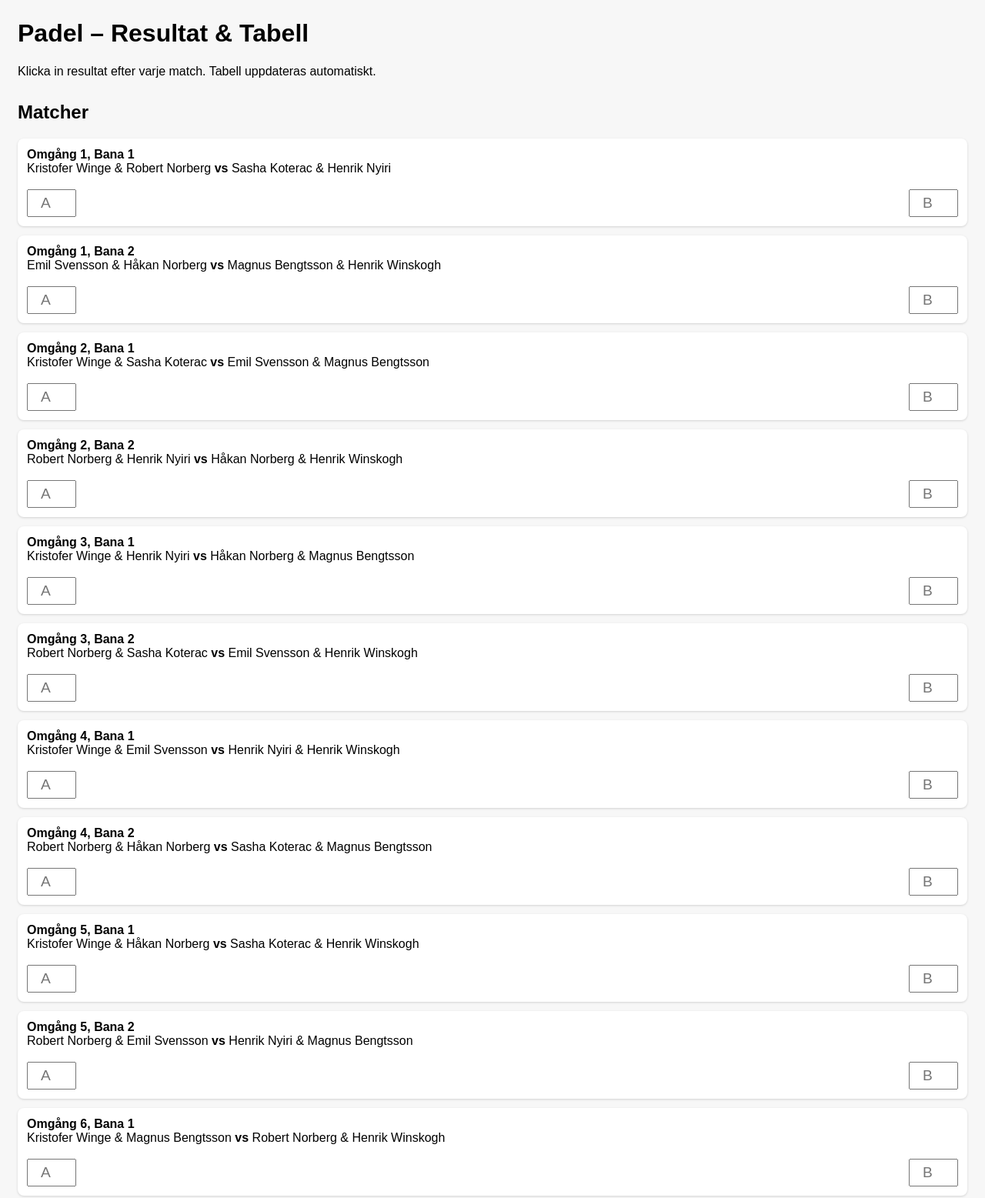
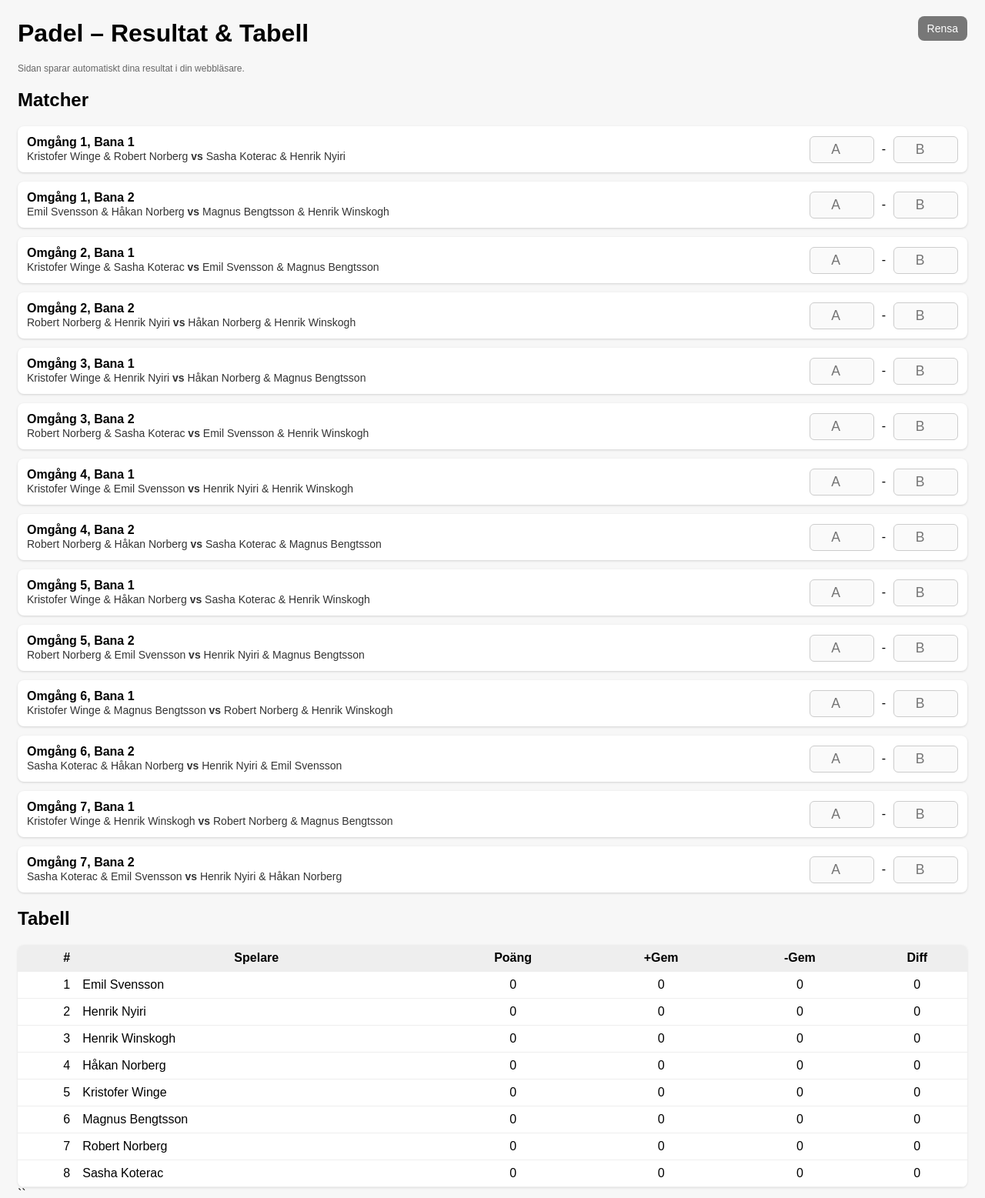
Before and after one commit to kwinge101-ux/sirocco, a plain HTML site: page index.html in a window 1280 px wide. Shown: the part 19-1576 px from the top of the page at 77% size. Drawn offline with Linux system fonts and the light colour scheme.

Commit message:
Refactor HTML structure and styles for clarity

```diff
--- a/index.html
+++ b/index.html
@@ -12,9 +12,26 @@
         padding: 15px;
         background: #f7f7f7;
     }
-    h2 {
-        margin-top: 30px;
+    h1 { margin-bottom: 8px; }
+    .topbar {
+        display: flex;
+        align-items: center;
+        justify-content: space-between;
+        gap: 10px;
+        margin-bottom: 10px;
     }
+    .btn {
+        appearance: none;
+        border: none;
+        background: #1976d2;
+        color: white;
+        padding: 8px 12px;
+        border-radius: 8px;
+        font-size: 14px;
+    }
+    .btn.secondary { background: #777; }
+    .muted { color:#666; font-size: 12px; }
+    h2 { margin-top: 20px; }
     .match {
         background: white;
         padding: 12px;
@@ -26,45 +43,64 @@
         display: flex;
         justify-content: space-between;
         gap: 10px;
+        align-items: center;
     }
-    input {
-        width: 50px;
-        padding: 5px;
-        font-size: 1.2em;
+    .inputs {
+        display:flex;
+        gap:10px;
+        align-items:center;
+    }
+    input[type="number"] {
+        width: 70px;
+        padding: 6px;
+        font-size: 1.1em;
         text-align: center;
+        border: 1px solid #ccc;
+        border-radius: 6px;
+        background: #fafafa;
+    }
+    .pair {
+        font-size: 14px;
+        color:#333;
     }
     table {
         width: 100%;
         border-collapse: collapse;
         margin-top: 15px;
         background: white;
+        border-radius: 8px;
+        overflow: hidden;
+        box-shadow: 0 1px 3px rgba(0,0,0,0.1);
     }
     th, td {
         padding: 8px;
-        border-bottom: 1px solid #ddd;
+        border-bottom: 1px solid #eee;
         text-align: center;
     }
     th {
         background: #eee;
+        font-weight: 600;
     }
+    .right { text-align:right; }
 </style>
-
 </head>
 
 <body>
 
+<div class="topbar">
   <h1>Padel – Resultat & Tabell</h1>
-<p>Klicka in resultat efter varje match. Tabell uppdateras automatiskt.</p>
-
+  <button id="resetBtn" class="btn secondary" title="Rensa alla sparade resultat">Rensa</button>
+</div>
+<p class="muted">Sidan sparar automatiskt dina resultat i din webbläsare.</p>
 
 <h2>Matcher</h2>
 <div id="matches"></div>
-
 
 <h2>Tabell</h2>
 <table id="table">
     <thead>
         <tr>
+            <th class="right">#</th>
             <th>Spelare</th>
             <th>Poäng</th>
             <th>+Gem</th>
@@ -76,6 +112,12 @@
 </table>
 
 <script>
+// ------------------------------
+// KONFIG
+// ------------------------------
+const STORAGE_KEY = "padel_v1_results"; // ändra version om du ändrar schema
+const SCHEMA_VERSION = "v1";
+
 // ------------------------------
 // SPELARE
 // ------------------------------
@@ -91,7 +133,7 @@
 ];
 
 // ------------------------------
-// MATCHSCHEMA FRÅN DIG
+// MATCHSCHEMA
 // ------------------------------
 const matches = [
   {round:1, court:1, teamA:["Kristofer Winge","Robert Norberg"], teamB:["Sasha Koterac","Henrik Nyiri"]},
@@ -117,7 +159,45 @@
 ];
 
 // ------------------------------
-// GENERERA MATCHLISTA
+// STATE & LAGRING
+// ------------------------------
+function defaultResults() {
+  // en array med {a: null, b: null} för varje match
+  return matches.map(() => ({ a: null, b: null }));
+}
+
+function loadResults() {
+  try {
+    const raw = localStorage.getItem(STORAGE_KEY);
+    if (!raw) return { version: SCHEMA_VERSION, results: defaultResults() };
+    const data = JSON.parse(raw);
+    if (data.version !== SCHEMA_VERSION || !Array.isArray(data.results) || data.results.length !== matches.length) {
+      // schema ändrats – börja om
+      return { version: SCHEMA_VERSION, results: defaultResults() };
+    }
+    // säkerställ typ
+    return {
+      version: data.version,
+      results: data.results.map(x => ({
+        a: (x && typeof x.a === "number") ? x.a : (x && x.a === null ? null : null),
+        b: (x && typeof x.b === "number") ? x.b : (x && x.b === null ? null : null)
+      }))
+    };
+  } catch {
+    return { version: SCHEMA_VERSION, results: defaultResults() };
+  }
+}
+
+function saveResults(results) {
+  const payload = JSON.stringify({ version: SCHEMA_VERSION, results });
+  localStorage.setItem(STORAGE_KEY, payload);
+}
+
+// Hålla state i minnet
+let state = loadResults();
+
+// ------------------------------
+// GENERERA MATCHLISTA MED AUTOSAVE
 // ------------------------------
 const matchDiv = document.getElementById("matches");
 
@@ -126,19 +206,39 @@
   div.className = "match";
 
   div.innerHTML = `
+    <div class="flex">
+      <div>
         <strong>Omgång ${m.round}, Bana ${m.court}</strong><br>
-        ${m.teamA.join(" & ")} <strong>vs</strong> ${m.teamB.join(" & ")}
-        <br><br>
-        <div class="flex">
+        <span class="pair">${m.teamA.join(" & ")} <strong>vs</strong> ${m.teamB.join(" & ")}</span>
+      </div>
+      <div class="inputs">
         <input type="number" min="0" id="a${i}" placeholder="A">
+        <span>-</span>
         <input type="number" min="0" id="b${i}" placeholder="B">
+      </div>
     </div>
   `;
 
   matchDiv.appendChild(div);
 
-    document.getElementById("a"+i).addEventListener("input", updateTable);
-    document.getElementById("b"+i).addEventListener("input", updateTable);
+  const aEl = document.getElementById("a"+i);
+  const bEl = document.getElementById("b"+i);
+
+  // Återställ sparade värden
+  const v = state.results[i];
+  if (v && v.a !== null) aEl.value = v.a;
+  if (v && v.b !== null) bEl.value = v.b;
+
+  const onChange = () => {
+    const aVal = aEl.value === "" ? null : Math.max(0, parseInt(aEl.value));
+    const bVal = bEl.value === "" ? null : Math.max(0, parseInt(bEl.value));
+    state.results[i] = { a: aVal, b: bVal };
+    saveResults(state.results);
+    updateTable();
+  };
+
+  aEl.addEventListener("input", onChange);
+  bEl.addEventListener("input", onChange);
 });
 
 // ------------------------------
@@ -146,7 +246,7 @@
 // ------------------------------
 function emptyStats() {
   const stats = {};
-    players.forEach(p => stats[p] = {pts:0, plus:0, minus:0});
+  players.forEach(p => stats[p] = { pts:0, plus:0, minus:0 });
   return stats;
 }
 
@@ -157,16 +257,17 @@
   const stats = emptyStats();
 
   matches.forEach((m, i) => {
-        const a = parseInt(document.getElementById("a"+i).value);
-        const b = parseInt(document.getElementById("b"+i).value);
+    const rec = state.results[i] || {a:null, b:null};
+    const a = rec.a;
+    const b = rec.b;
 
-        if (isNaN(a) || isNaN(b)) return;
+    if (a === null || b === null) return;
 
-        // lägg till gem
+    // Lägg till gem
     m.teamA.forEach(p => { stats[p].plus += a; stats[p].minus += b; });
     m.teamB.forEach(p => { stats[p].plus += b; stats[p].minus += a; });
 
-        // poängsystem
+    // Poängsystem
     if (a > b) {
       m.teamA.forEach(p => stats[p].pts += 2);
     } else if (b > a) {
@@ -177,22 +278,24 @@
     }
   });
 
-    // Sortera tabellen
+  // Sortera: poäng desc, diff desc, +gem desc, namn asc
   const sorted = Object.entries(stats).sort((a,b) => {
     if (b[1].pts !== a[1].pts) return b[1].pts - a[1].pts;
     const diffA = a[1].plus - a[1].minus;
     const diffB = b[1].plus - b[1].minus;
-        return diffB - diffA;
+    if (diffB !== diffA) return diffB - diffA;
+    if (b[1].plus !== a[1].plus) return b[1].plus - a[1].plus;
+    return a[0].localeCompare(b[0], "sv");
   });
 
-    // Skriv ut
   const tbody = document.querySelector("#table tbody");
   tbody.innerHTML = "";
 
-    sorted.forEach(([player, s]) => {
+  sorted.forEach(([player, s], idx) => {
     const row = document.createElement("tr");
     row.innerHTML = `
-            <td>${player}</td>
+      <td class="right">${idx+1}</td>
+      <td style="text-align:left">${player}</td>
       <td>${s.pts}</td>
       <td>${s.plus}</td>
       <td>${s.minus}</td>
@@ -200,9 +303,30 @@
     `;
     tbody.appendChild(row);
   });
-
 }
 
+// ------------------------------
+// RESET
+// ------------------------------
+document.getElementById("resetBtn").addEventListener("click", () => {
+  if (!confirm("Rensa alla resultat? Detta går inte att ångra.")) return;
+  state.results = defaultResults();
+  saveResults(state.results);
+
+  // töm inputs
+  matches.forEach((_, i) => {
+    const aEl = document.getElementById("a"+i);
+    const bEl = document.getElementById("b"+i);
+    if (aEl) aEl.value = "";
+    if (bEl) bEl.value = "";
+  });
+
+  updateTable();
+});
+
+// Init
+updateTable();
 </script>
 </body>
 </html>
+``
```
Lines whose indentation alone changed are shown as unchanged.
